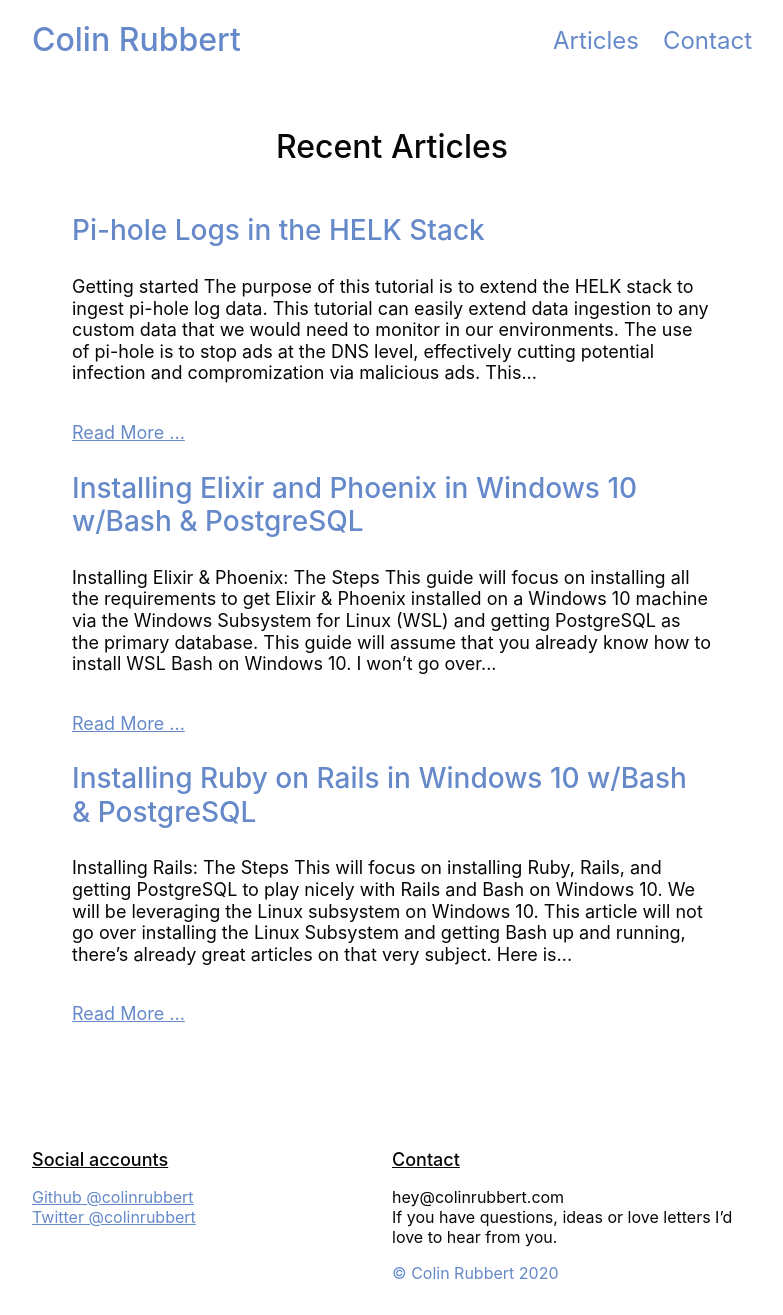
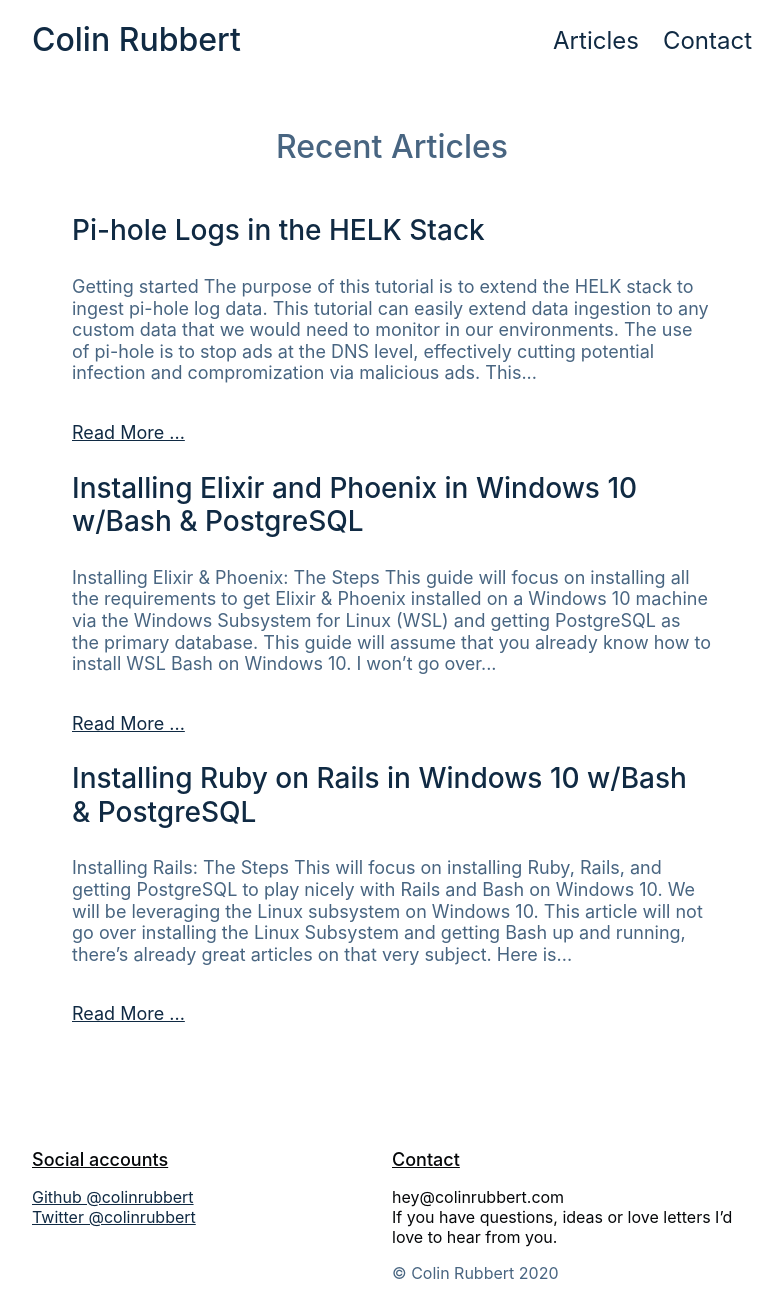
Before and after one commit to colinrubbert/colinrubbert.github.io, a Jekyll site: the page built from index.html, in a window 1280 px wide. Shown: the whole page, without its empty margins (248-1031 px from the left). Built offline with Jekyll 4.4.1, drawn with Linux system fonts in a browser that asks for light colours.

Commit message:
Update site colors

```diff
--- a/_sass/1-base/_typography.sass
+++ b/_sass/1-base/_typography.sass
@@ -54,4 +54,6 @@ em, .text-italic
   text-align: center
 
 a
-  color: $highlight-color
+  color: $primary-color
+  &:hover
+    color: $highlight-color-alt
--- a/_sass/1-base/_variables.sass
+++ b/_sass/1-base/_variables.sass
@@ -7,15 +7,15 @@
 
 // Color Variables
 $white: #fff
-$primary-color: #446CB3
+$primary-color: #102A43
 $secondary-color: #ec4a59
 $highlight-color: #6689C9
-$highlight-color-alt: #FFD200
+$highlight-color-alt: #CF1124
 $divider-color: #f3f3f3
 $hyperlink-color: #4691f6
 $background-color: #FFF
 $primary-text-color: #050709
-$secondary-text-color: #fefefe
+$secondary-text-color: #486581
 $gradient-nepal: linear-gradient(90deg, #de6161, #2657eb )
 $gradient-kyoto: linear-gradient(90deg, #c21500, #ffc500 )
 $gradient-mojito: linear-gradient(90deg, #1D976C, #7FE0A3 )
--- a/_sass/2-components/_articles.sass
+++ b/_sass/2-components/_articles.sass
@@ -3,6 +3,9 @@
 #recent_articles, #articles
   .container
     max-width: 640px
+    color: $secondary-text-color
+  h2
+    color: $primary-color
 
 .article-title
   text-decoration: none
--- a/_sass/2-components/_footer.sass
+++ b/_sass/2-components/_footer.sass
@@ -12,7 +12,7 @@ footer
     list-style: none
 
 .copyright
-  color: $highlight-color
+  color: $secondary-text-color
   margin-top: 1rem
 
 .social-media-wrapper
```
Also changed, not shown: 3 other files.
